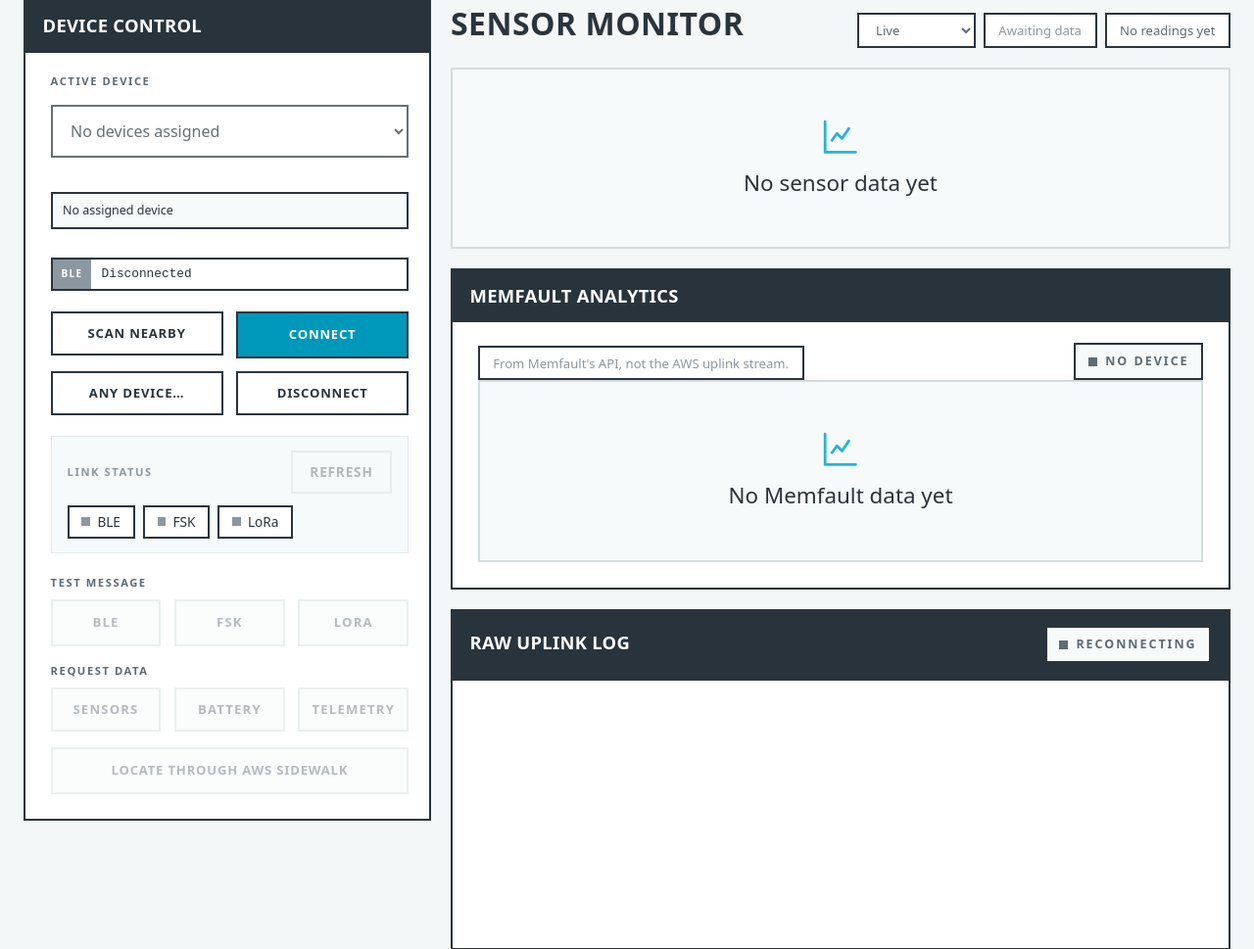
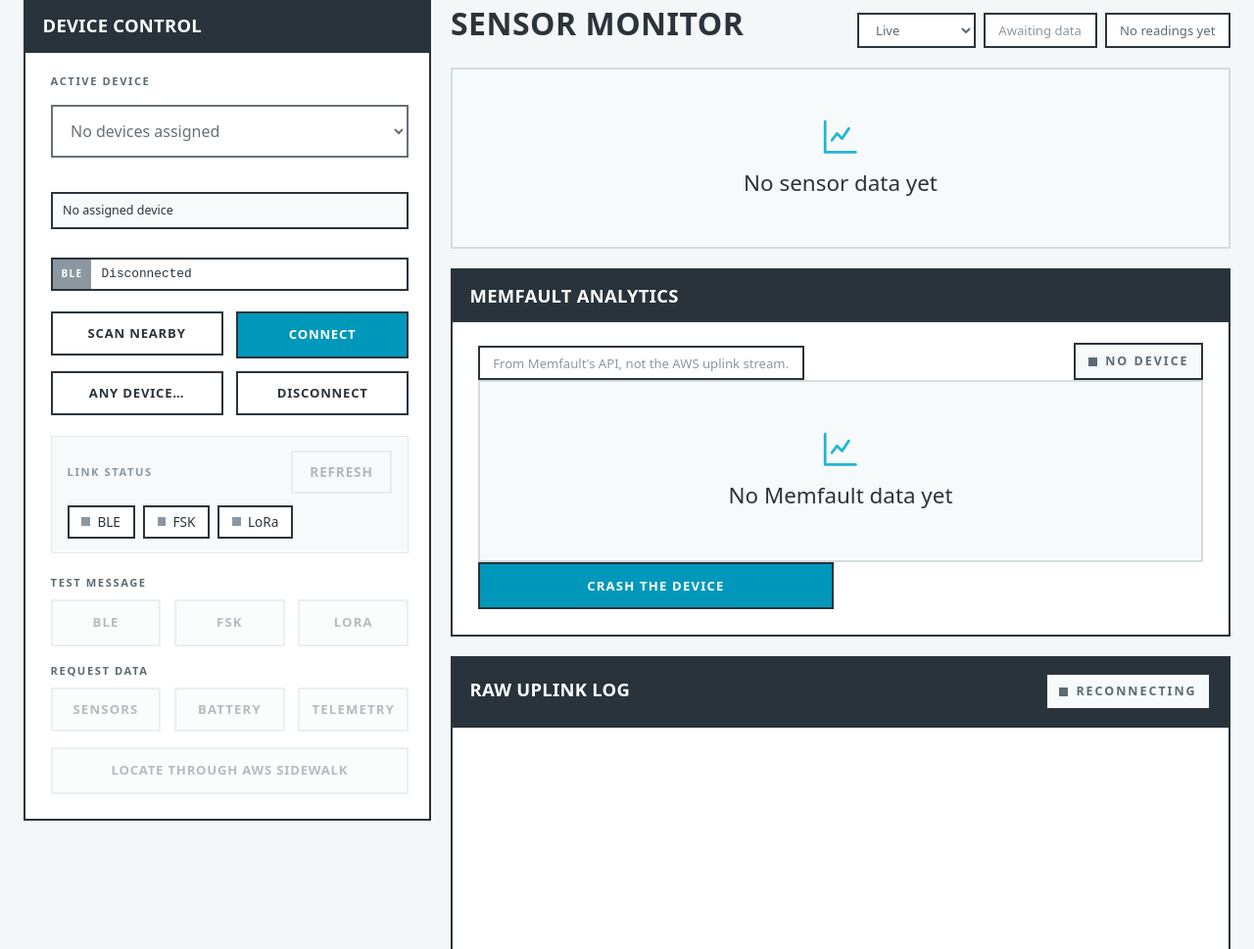
Before and after one commit to hlord2000/Sidewalk_Demo_Web_BLE, a Flask app: page / in a window 1280 px wide. Shown: the part 210-1179 px from the top of the page at 98% size. Run offline with Flask 3, Linux system fonts and the light colour scheme; the visitor is signed in with stand-in values (Sample User, id 1); data comes from the database, SQL or seed files in the repository; data that the repository does not hold is empty; some libraries are stand-ins or nearby versions; some web fonts are replaced.

Commit message:
Upload symbols, add a crash-over-Sidewalk flow, slow the message rate
Heartbeats never reached Memfault. Chunks were valid and accepted -- CRC16
verified on 8 of 11 captured INIT/CONT pairs, and the chunks endpoint answered
202 every time -- but the device stayed frozen at the timestamp of its last
reboot, with 7 reboot events processed and not one heartbeat.

The cause is that heartbeat metrics travel as a positional CBOR array:

  4: {2: 0, 1: [60000, ..., 4020, 4, None, 1, None, 30500]}

Nothing in that names the metrics. The names live only in the firmware symbol
file, keyed by the GNU build id the event also carries (0xb8c845... here, the
first 6 bytes of the ELF's build id). With no symbols uploaded for that build,
Memfault accepts the chunk and discards the event, and nothing anywhere reports
an error. Reboot events are self-describing, which is why only those survived.
Proved it by replaying one captured heartbeat to a scratch serial: discarded
before the symbol upload, device created within 20 s after it.

tools/memfault-upload-symbols.sh (firmware repo) makes the upload a build step
rather than folklore.

Add a crash flow so a fault can be requested remotely. Diagnostics ride on
sid_demo command class 1, which the demo protocol never uses, so the downlink is
a single byte and no demo message definition changes: 0x28 assert, 0x29
hardfault, 0x2a reboot. app_rx_diag_process() faults the device, the Memfault
fault handler records the reason, and the reboot event returns over Sidewalk on
the next boot. Exposed as POST /api/devices/<id>/memfault/diagnostic and a
button on the Memfault Analytics panel.

Drop the "Open this device in Memfault" link: it pointed somewhere the audience
for this dashboard cannot reach.

Cut the message rate. Telemetry moves from 60 s to 5 minutes and the Memfault
drain from 60 s to 5 minutes. Each notify period sends a demo binary notify and
a JSON telemetry payload, and a heartbeat is two chunks, so the old settings put
roughly four uplinks a minute on the air and buried everything else in the log.

Co-Authored-By: Claude Opus 5 (1M context) <noreply@anthropic.com>

```diff
--- a/app.py
+++ b/app.py
@@ -27,7 +27,12 @@ from werkzeug.middleware.proxy_fix import ProxyFix
 
 import provisioning
 from config import DemoConfig
-from iot import DownlinkRequest, EventBroker, SidewalkCloudService
+from iot import (
+    DownlinkRequest,
+    EventBroker,
+    SidewalkCloudService,
+    sid_demo_diagnostic_downlink,
+)
 from memfault import MemfaultService
 from provisioning import ProvisioningError, build_sidewalk_mfg_bin, bytes_to_ihex, merge_ihex
 from storage import DemoStore
@@ -682,6 +687,48 @@ def device_memfault_health(device_id: int):
 
     health = memfault_service.device_health(device)
     return jsonify({"ok": True, "health": health})
+
+
+@app.post("/api/devices/<int:device_id>/memfault/diagnostic")
+@login_required
+def device_memfault_diagnostic(device_id: int):
+    """Ask the device to crash or reboot on purpose, over Sidewalk.
+
+    The one byte downlink is handled by app_rx_diag_process() in the firmware.
+    The device faults, its Memfault fault handler records the reason, and the
+    reboot event comes back over Sidewalk on the next boot, so the round trip is
+    visible in Memfault without touching the device physically.
+    """
+    user = current_user()
+    assert user is not None
+
+    device = store.get_device_for_user(user, device_id)
+    if device is None:
+        return jsonify({"ok": False, "error": "Device not found"}), 404
+
+    body = request.get_json(force=True, silent=True) or {}
+    command = (body.get("command") or "hardfault").strip().lower()
+
+    try:
+        payload = sid_demo_diagnostic_downlink(command)
+    except ValueError as exc:
+        return jsonify({"ok": False, "error": str(exc)}), 400
+
+    try:
+        event = cloud_service.send_downlink(
+            DownlinkRequest(
+                text="",
+                payload=payload,
+                wireless_device_id=device["wireless_device_id"],
+                device_name=device["name"],
+                # Unacked: the device is about to fault, so it will never ack.
+                acked=False,
+            )
+        )
+    except Exception as exc:
+        return jsonify({"ok": False, "error": str(exc)}), 400
+
+    return jsonify({"ok": True, "command": command, "payloadHex": payload.hex(), "event": event})
 
 
 @app.get("/api/admin/memfault/chunks")
--- a/iot.py
+++ b/iot.py
@@ -182,6 +182,39 @@ def _sid_demo_header(status_hdr: bool, opc: int, cmd_class: int, cmd_id: int) ->
 SID_DEMO_CAPABILITY_RESPONSE = bytes(
     [_sid_demo_header(True, _SID_DEMO_OPC_RESP, _SID_DEMO_APP_CLASS, _SID_DEMO_CMD_CAP_DISCOVERY), 0x00]
 )
+
+
+# Diagnostic downlinks ride on sid_demo command class 1, which the demo protocol
+# never uses, so no demo message definition has to change. The whole downlink is
+# a single byte, which matters on a link whose payload budget can be 19 bytes.
+# Handled by app_rx_diag_process() in app_rx.c.
+_SID_DEMO_OPC_WRITE = 0x1
+_SID_DEMO_DIAG_CLASS = 0x1
+
+DIAG_CMD_CRASH_ASSERT = 0x0
+DIAG_CMD_CRASH_HARDFAULT = 0x1
+DIAG_CMD_REBOOT = 0x2
+
+DIAG_COMMANDS = {
+    "assert": DIAG_CMD_CRASH_ASSERT,
+    "hardfault": DIAG_CMD_CRASH_HARDFAULT,
+    "reboot": DIAG_CMD_REBOOT,
+}
+
+
+def sid_demo_diagnostic_downlink(command: str) -> bytes:
+    """One byte that tells the device to crash or reboot on purpose.
+
+    The device faults, the Memfault fault handler records the reason, and the
+    reboot event is drained over Sidewalk on the next boot.
+    """
+    try:
+        cmd_id = DIAG_COMMANDS[command]
+    except KeyError:
+        raise ValueError(
+            f"Unknown diagnostic command {command!r}; expected one of {sorted(DIAG_COMMANDS)}"
+        ) from None
+    return bytes([_sid_demo_header(False, _SID_DEMO_OPC_WRITE, _SID_DEMO_DIAG_CLASS, cmd_id)])
 
 
 def _is_capability_discovery_notify(demo_bytes: bytes) -> bool:
--- a/static/memfault_analytics.js
+++ b/static/memfault_analytics.js
@@ -10,7 +10,7 @@
    fields read live from Memfault's own API (lastSeen, firstSeen,
    softwareVersion, hardwareVersion, cohort, nickname, recentRebootCount).
    This panel only renders the latter group — the point of the panel is that
-   it is not the AWS uplink path — plus deviceSerial/dashboardUrl for
+   it is not the AWS uplink path — plus deviceSerial for
    identification and linking out.
 
    Two non-error states are first-class: "configured: false" (no Memfault
@@ -135,7 +135,6 @@
     if (els.notConfigured) els.notConfigured.hidden = which !== "notConfigured";
     if (els.error) els.error.hidden = which !== "error";
     if (els.stats) els.stats.hidden = which !== "stats";
-    if (els.dashboardLink && which !== "stats") els.dashboardLink.hidden = true;
   }
 
   function showError(message) {
@@ -177,20 +176,6 @@
       typeof health.recentRebootCount === "number" ? String(health.recentRebootCount) : "—"
     );
 
-    if (els.dashboardLink) {
-      if (health.dashboardUrl) {
-        els.dashboardLink.replaceChildren();
-        const link = document.createElement("a");
-        link.href = health.dashboardUrl;
-        link.target = "_blank";
-        link.rel = "noreferrer";
-        link.textContent = "Open this device in Memfault";
-        els.dashboardLink.appendChild(link);
-        els.dashboardLink.hidden = false;
-      } else {
-        els.dashboardLink.hidden = true;
-      }
-    }
   }
 
   // ---- Health fetch -----------------------------------------------------
@@ -226,7 +211,6 @@
       configured: true,
       forwardingEnabled: true,
       deviceSerial: "DEMO0001SMSN",
-      dashboardUrl: "https://app.memfault.com/organizations/demo-org/projects/demo-project/devices/DEMO0001SMSN/",
       lastSeen: new Date().toISOString(),
       firstSeen: "2026-05-01T09:12:00Z",
       softwareVersion: null,
@@ -336,6 +320,49 @@
     }, QUICK_REFRESH_DEBOUNCE_MS);
   }
 
+  // Ask the device to fault on purpose. The downlink goes out over Sidewalk, the
+  // device's fault handler records why it rebooted, and the reboot event comes
+  // back over Sidewalk on the next boot, so the whole round trip is observable
+  // without touching the board.
+  async function requestDiagnostic(command) {
+    if (!deviceId) {
+      setCrashStatus("Select a device first.", "error");
+      return;
+    }
+    if (els.crashButton) els.crashButton.disabled = true;
+    setCrashStatus("Sending crash request over Sidewalk\u2026", "working");
+    try {
+      const response = await fetch(`/api/devices/${deviceId}/memfault/diagnostic`, {
+        method: "POST",
+        headers: { "Content-Type": "application/json" },
+        body: JSON.stringify({ command: command || "hardfault" }),
+      });
+      const body = await response.json().catch(() => ({}));
+      if (!response.ok || !body.ok) {
+        setCrashStatus(body.error || `Request failed (HTTP ${response.status}).`, "error");
+        return;
+      }
+      setCrashStatus(
+        `Sent ${body.command} (0x${body.payloadHex}). The device reboots, then reports the reason on its next drain.`,
+        "success"
+      );
+    } catch (err) {
+      setCrashStatus(`Request failed: ${err.message}`, "error");
+    } finally {
+      if (els.crashButton) els.crashButton.disabled = false;
+    }
+  }
+
+  function setCrashStatus(text, state) {
+    if (!els.crashStatus) return;
+    els.crashStatus.textContent = text;
+    if (state) {
+      els.crashStatus.dataset.state = state;
+    } else {
+      delete els.crashStatus.dataset.state;
+    }
+  }
+
   function init(hookOpts) {
     hooks = hookOpts || {};
 
@@ -344,7 +371,6 @@
     els.notConfigured = document.getElementById("memfault-not-configured");
     els.error = document.getElementById("memfault-error");
     els.stats = document.getElementById("memfault-stats");
-    els.dashboardLink = document.getElementById("memfault-dashboard-link");
 
     if (!els.stats) {
       // Panel markup not present on this page.
@@ -352,6 +378,14 @@
     }
 
     tiles = buildTiles(els.stats, TILE_DEFS);
+
+    els.crashButton = document.getElementById("memfault-crash-button");
+    els.crashStatus = document.getElementById("memfault-crash-status");
+    if (els.crashButton) {
+      els.crashButton.addEventListener("click", () =>
+        requestDiagnostic(els.crashButton.dataset.command)
+      );
+    }
 
     document.addEventListener("tab:activated", (event) => {
       const detail = event.detail || {};
--- a/templates/dashboard.html
+++ b/templates/dashboard.html
@@ -120,7 +120,13 @@
       <div id="memfault-error" class="error-box" hidden></div>
 
       <div id="memfault-stats" class="stat-grid" hidden></div>
-      <p id="memfault-dashboard-link" class="muted" hidden></p>
+
+      <div class="inline-actions">
+        <button type="button" id="memfault-crash-button" data-command="hardfault">
+          Crash the device
+        </button>
+      </div>
+      <p id="memfault-crash-status" class="muted action-status" aria-live="polite"></p>
     </article>
 
     <article class="panel loop-log">
```
Also changed, not shown: tests/test_diagnostic_downlink.py (added, +45 -0 lines).
